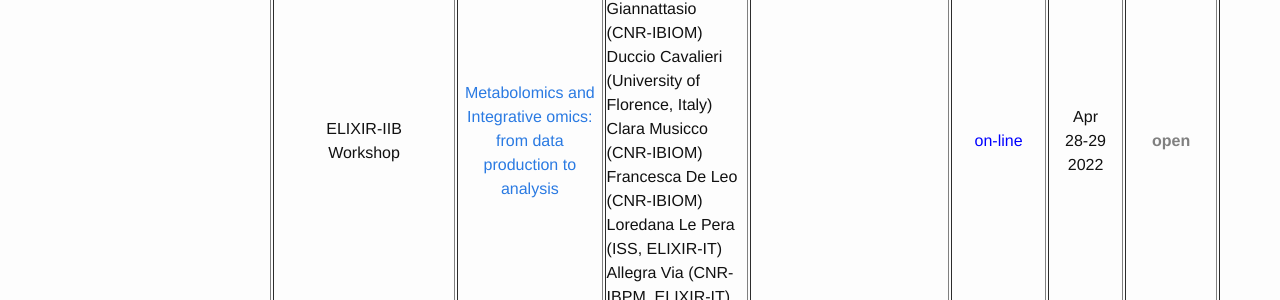
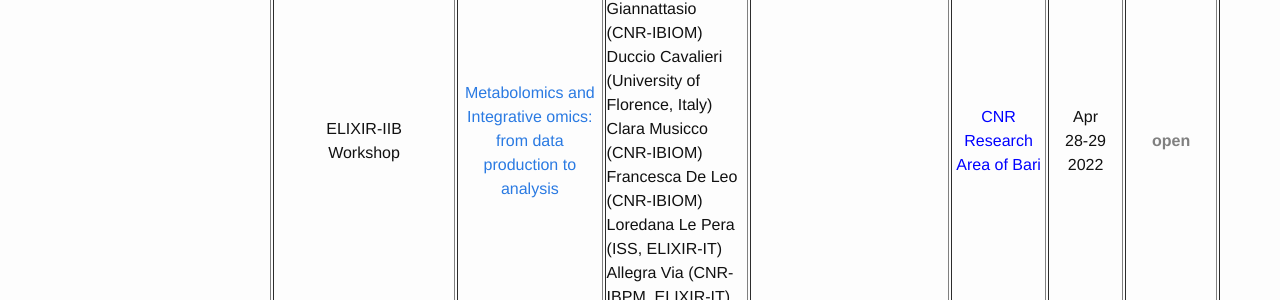
Before and after one commit to ELIXIR-IIB-training/website, a Jekyll site: the page built from _pages/01-all_events.md, in a window 1280 px wide and 900 px high. Shown: the part 337-637 px from the top of the window. Built offline with Jekyll 4.4.1, drawn with Linux system fonts in a browser that asks for light colours.

Commit message:
Update 01-all_events.md

```diff
--- a/_pages/01-all_events.md
+++ b/_pages/01-all_events.md
@@ -20,7 +20,7 @@ permalink: /all_events/
 <br>
    <td height="50" width="150">Sergio Giannattasio (CNR-IBIOM)<br> Duccio Cavalieri (University of Florence, Italy)<br>Clara Musicco (CNR-IBIOM) <br> Francesca De Leo (CNR-IBIOM) <br> Loredana Le Pera (ISS, ELIXIR-IT) <br> Allegra Via (CNR-IBPM, ELIXIR-IT)</td>
    <td height="50" width="150"></td>
-   <td height="50" align="center"><font color="blue">on-line</font></td>
+   <td height="50" align="center"><font color="blue">CNR Research Area of Bari</font></td>
    <td height="50" width="75" align="center">Apr<br>28-29<br>2022</td>
    <td height="50" align="center"><font color="grey"><b>open</b></font></td>
 </tr>
```
